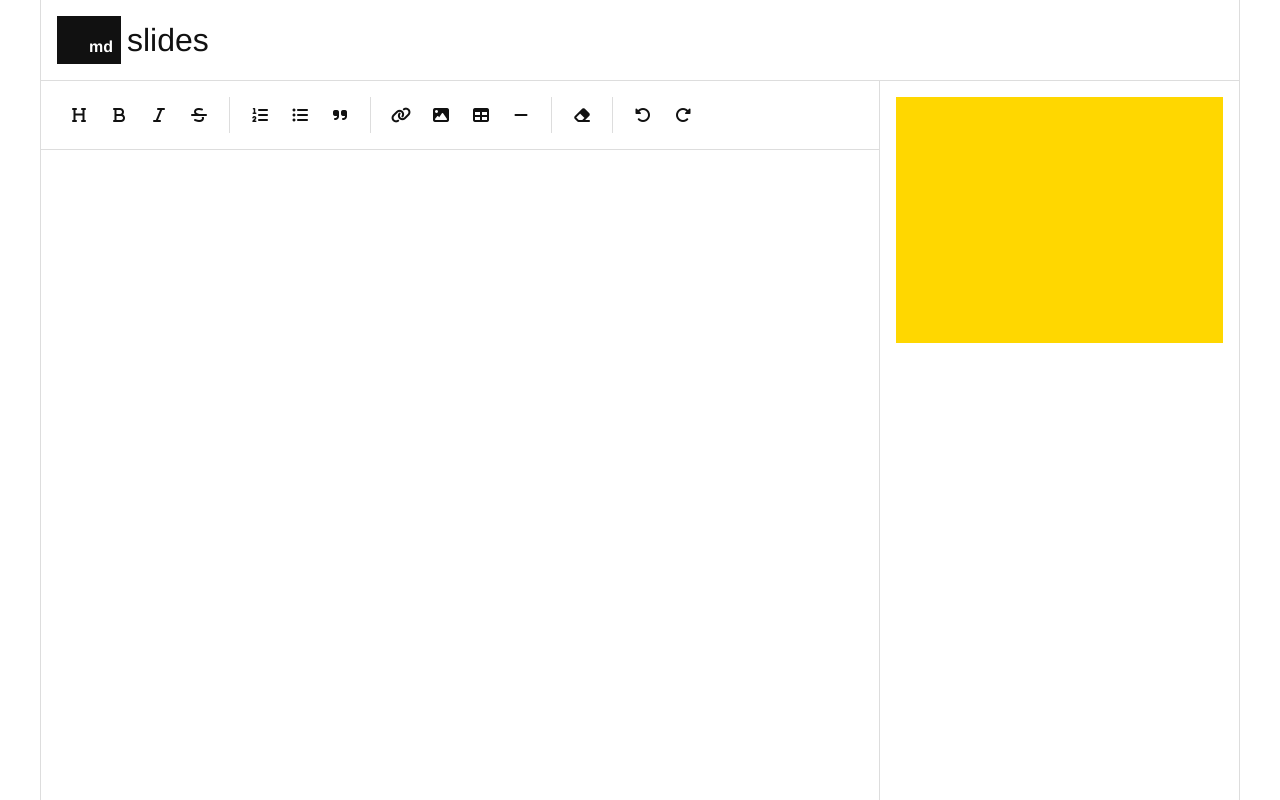
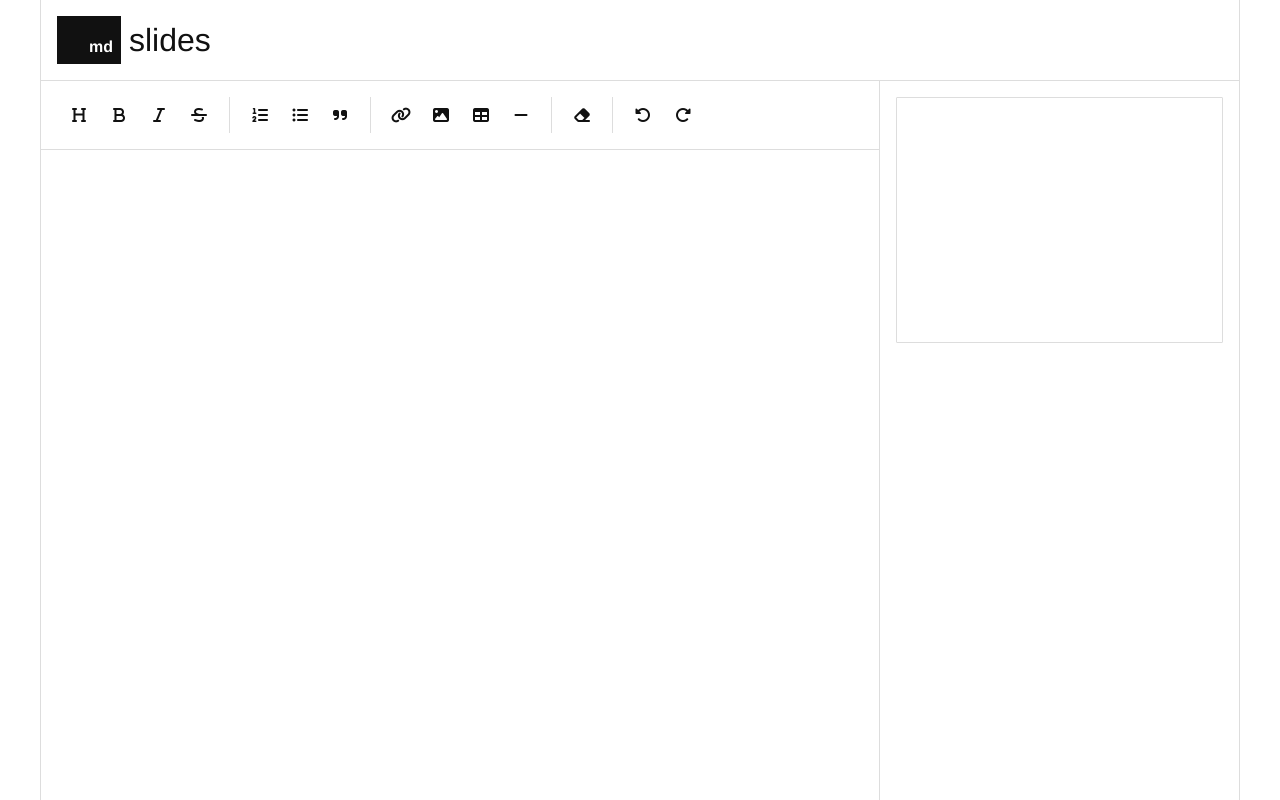
Before and after one commit to mdslides/app, a Vue app: page / in a window 1280 px wide. Built offline with nearby package versions, Linux system fonts and the light colour scheme.

Commit message:
Fix UI issues

```diff
--- a/public/index.html
+++ b/public/index.html
@@ -3,7 +3,7 @@
   <head>
     <meta charset="utf-8">
     <meta http-equiv="X-UA-Compatible" content="IE=edge">
-    <meta name="viewport" content="width=device-width,initial-scale=1.0">
+    <meta name="viewport" content="width=device-width,initial-scale=1,maximum-scale=1"">
     <link rel="icon" href="<%= BASE_URL %>favicon.ico">
     <title><%= htmlWebpackPlugin.options.title %></title>
   </head>
--- a/src/components/AppLogo.vue
+++ b/src/components/AppLogo.vue
@@ -17,19 +17,19 @@
     display: flex;
     justify-content: flex-end;
     align-items: flex-end;
-    padding: 8px;
-    width: 64px;
-    height: 48px;
+    padding: 0.5rem;
+    width: 4rem;
+    height: 3rem;
     background-color: var(--color-text);
-    font-size: 16px;
+    font-size: 1rem;
     font-weight: 900;
     color: var(--color-background);
   }
 
   &__text {
-    margin-left: 6px;
-    line-height: 48px;
-    font-size: 32px;
+    margin-left: 0.5rem;
+    line-height: 3rem;
+    font-size: 2rem;
     font-weight: 500;
   }
 }
--- a/src/components/SlidesPreview.vue
+++ b/src/components/SlidesPreview.vue
@@ -72,13 +72,14 @@ export default defineComponent({
     position: fixed;
     top: 200vh;
     left: 200vw;
+    color: #000;
     z-index: -100;
 
     & > * {
       padding: 20px;
       width: 400px;
       height: 300px;
-      background-color: gold;
+      background-color: #fff;
       overflow: hidden;
     }
   }
@@ -91,6 +92,8 @@ export default defineComponent({
     img {
       display: block;
       width: 100%;
+      border: 1px solid var(--color-border);
+      border-radius: 1px;
 
       & + img {
         margin-top: 16px;
@@ -118,6 +121,12 @@ export default defineComponent({
         }
       }
     }
+
+    @media (prefers-color-scheme: dark) {
+      img {
+        border: none;
+      }
+    }
   }
 }
 </style>
--- a/src/views/HomeView.vue
+++ b/src/views/HomeView.vue
@@ -48,7 +48,7 @@ export default defineComponent({
 
   &__split {
     display: flex;
-    height: calc(100vh - 80px);
+    height: calc(100vh - 3rem - 32px);
     border-top: 1px solid var(--color-border);
 
     & > * {
```
